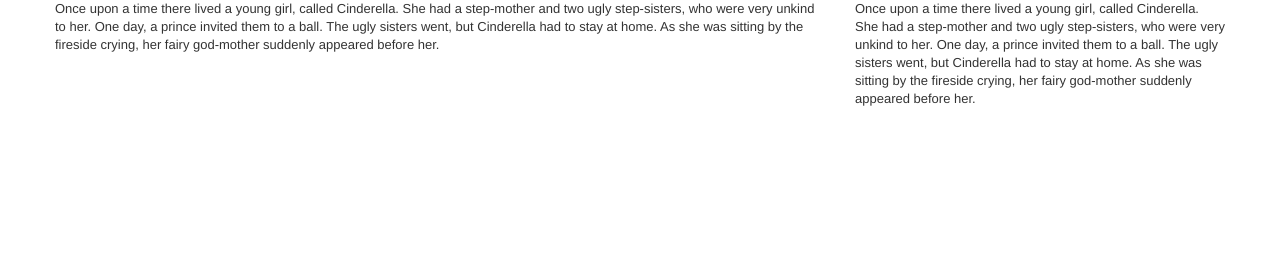
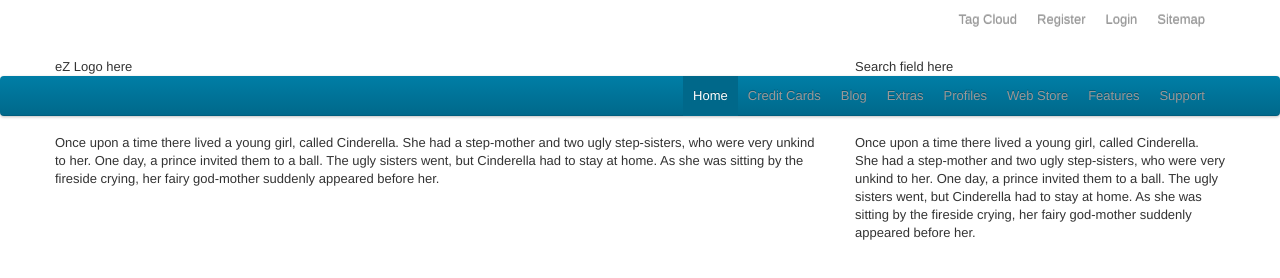
Before and after one commit to ezsystems/ezdemo, a plain HTML site: page index.html in a window 1280 px wide. Drawn offline with Linux system fonts and the light colour scheme.

Commit message:
#EZPNEXT-304 Built up header and navi structure

```diff
--- a/index.html
+++ b/index.html
@@ -10,6 +10,75 @@
     <link href="css/responsive.css" rel="stylesheet">
   </head>
 	<body>
+
+		<header class="container">
+			<div class="navbar extras clearfix">
+				<div class="nav-collapse">
+					<ul class="nav">
+						<li>
+							<a href="#">Tag Cloud</a>
+						</li>
+						<li>
+							<a href="#">Register</a>
+						</li>
+						<li>
+							<a href="#">Login</a>
+						</li>
+						<li>
+							<a href="#">Sitemap</a>
+						</li>
+					</ul>
+				</div>
+			</div>
+			<div class="row">
+				<div class="span8">
+					eZ Logo here
+				</div>
+				<div class="span4">
+					Search field here
+				</div>
+			</div>
+		</header>
+
+		<div class="navbar main_navi">
+			<div class="navbar-inner">
+				<div class="container">
+
+					<a class="btn btn-navbar" data-toggle="collapse" data-target=".nav-collapse">show me the navi</a>
+
+					<div class="nav-collapse">
+						<ul class="nav">
+							<li class="active">
+								<a href="#">Home</a>
+							</li>
+							<li>
+								<a href="#">Credit Cards</a>
+							</li>
+							<li>
+								<a href="#">Blog</a>
+							</li>
+							<li>
+								<a href="#">Extras</a>
+							</li>
+							<li>
+								<a href="#">Profiles</a>
+							</li>
+							<li>
+								<a href="#">Web Store</a>
+							</li>
+							<li>
+								<a href="#">Features</a>
+							</li>
+							<li>
+								<a href="#">Support</a>
+							</li>
+						</ul>
+					</div>
+
+				</div>
+			</div>
+		</div>
+
 		<div class="container">
 			<div class="row">
 				<div class="span8">
--- a/less/bootstrap.less
+++ b/less/bootstrap.less
@@ -39,11 +39,11 @@
 // @import "alerts.less"; // Note: alerts share common CSS with buttons and thus have styles in buttons.less
 
 // Components: Nav
-// @import "navs.less";
-// @import "navbar.less";
-// @import "breadcrumbs.less";
-// @import "pagination.less";
-// @import "pager.less";
+	@import "navs.less";
+	@import "navbar.less";
+	@import "breadcrumbs.less";
+	@import "pagination.less";
+	@import "pager.less";
 
 // Components: Popovers
 // @import "modals.less";
--- a/less/navbar.less
+++ b/less/navbar.less
@@ -180,7 +180,7 @@
   position: relative;
   left: 0;
   display: block;
-  float: left;
+  float: right;
   margin: 0 10px 0 0;
 }
 .navbar .nav.pull-right {
--- a/less/variables.less
+++ b/less/variables.less
@@ -21,8 +21,8 @@
 @white:                 #fff;
 
 // Accent colors
-@blue:                  #049cdb;
-@blueDark:              #0064cd;
+@blue:                  rgba(  0, 126, 166, 1);
+@blueDark:              rgba(  0, 104, 138, 1);
 @green:                 #46a546;
 @red:                   #9d261d;
 @yellow:                #ffc40d;
@@ -66,8 +66,8 @@
 
 // Navbar
 @navbarHeight:                    40px;
-@navbarBackground:                @grayDarker;
-@navbarBackgroundHighlight:       @grayDark;
+@navbarBackground:                @blueDark;
+@navbarBackgroundHighlight:       @blue;
 @navbarLinkBackgroundHover:       transparent;
 
 @navbarText:                      @grayLight;
```
Also changed, not shown: css/bootstrap.css.
